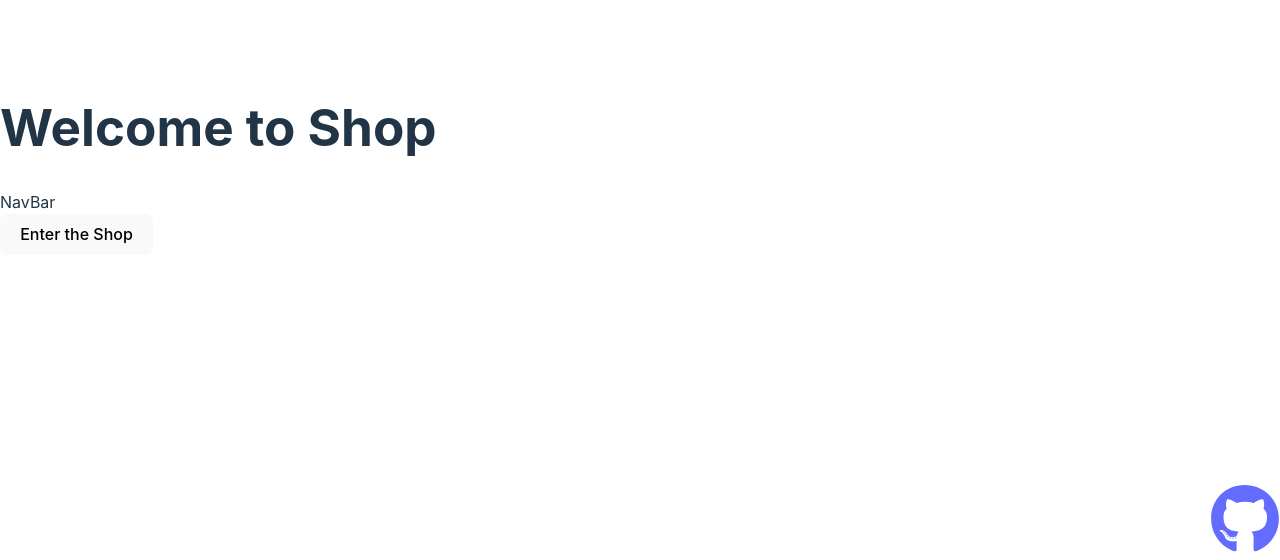
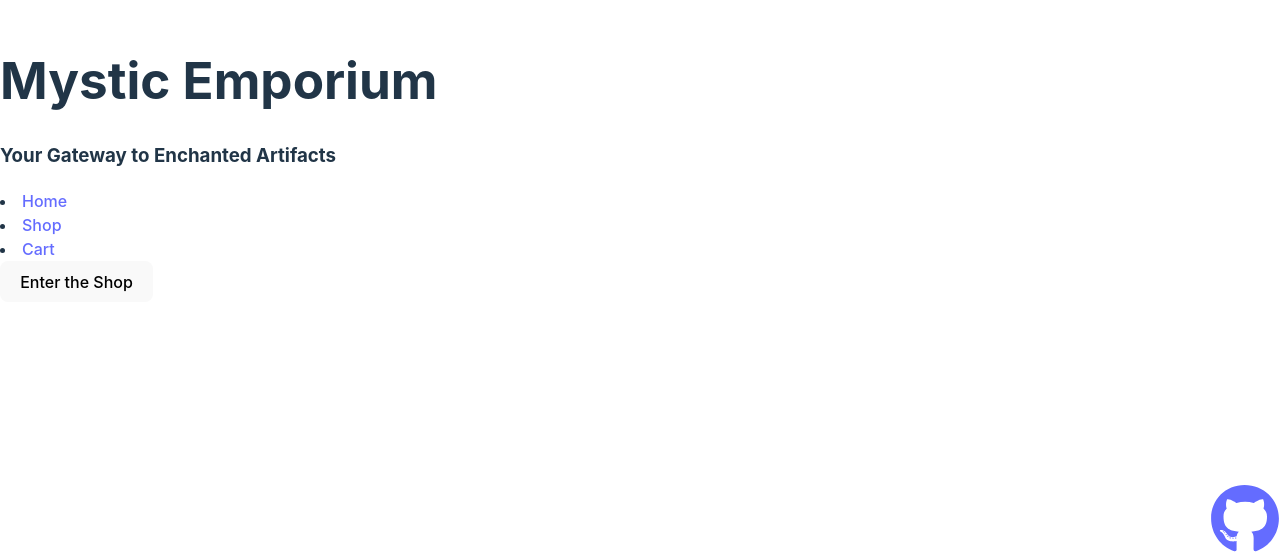
Before and after one commit to EnumaOub/Shopping-Cart, a React (Vite) app: page / in a window 1280 px wide. Shown: the part 240-800 px from the top of the page. Built offline with nearby package versions, Linux system fonts and the light colour scheme.

Commit message:
Start creating NavBar with Test

```diff
--- a/src/components/Header.jsx
+++ b/src/components/Header.jsx
@@ -1,10 +1,15 @@
+import { NavBar } from "../components/NavBar";
 
-export default function Header({ name }) {
+export default function Header({ name, tagline }) {
     return (
         <header>
             <h1 className="title">
                 {name}
             </h1>
+            <h3 className="tagline">
+                {tagline}
+            </h3>
+            <NavBar></NavBar>
         </header>
     )
 }
--- a/src/components/NavBar.jsx
+++ b/src/components/NavBar.jsx
@@ -4,6 +4,25 @@ import {
 
 export function NavBar() {
     return (
-        <>NavBar</>
+        <nav id="navBar">
+            <li>
+                <NavLink to="/"
+                 activeClassName="active" >
+                    Home
+                </NavLink>
+            </li>
+            <li>
+                <NavLink to="/shop"
+                 activeClassName="active" >
+                    Shop
+                </NavLink>
+            </li>
+            <li>
+                <NavLink to="/cart"
+                 activeClassName="active" >
+                    Cart
+                </NavLink>
+            </li>
+        </nav>
     );
 }
--- a/src/main.jsx
+++ b/src/main.jsx
@@ -4,6 +4,7 @@ import { createBrowserRouter, RouterProvider } from "react-router-dom";import '.
 
 import Home from "./routes/Home.jsx";
 import { Shop } from "./routes/Shop.jsx";
+import { Cart } from "./routes/Cart.jsx";
 
 const router = createBrowserRouter([
   {
@@ -14,6 +15,11 @@ const router = createBrowserRouter([
     path: "shop",
     element: <Shop />,
 
+  },
+  {
+    path: "cart",
+    element: <Cart />,
+
   }
 ])
 
--- a/src/routes/Cart.jsx
+++ b/src/routes/Cart.jsx
@@ -0,0 +1,7 @@
+export function Cart() {
+    return (
+        <div id="cart">
+            Welcome to Cart
+        </div>
+    );
+}
--- a/src/routes/Home.jsx
+++ b/src/routes/Home.jsx
@@ -1,4 +1,4 @@
-import { NavBar } from "../components/NavBar";
+
 import { useNavigate } from "react-router-dom";
 import Header from "../components/Header";
 import Footer from "../components/Footer"
@@ -9,13 +9,12 @@ export default function Home() {
     return (
         <div id="home">
             <Header
-            name ="Welcome to Shop"
+            name = "Mystic Emporium"
+            tagline = "Your Gateway to Enchanted Artifacts"
             >
             </Header>
 
-            <NavBar>
 
-            </NavBar>
 
             <div id="enter">
                 <button id="enter-shop"
```
Also changed, not shown: 2 other files (tests, documents, lock files or other folders).
